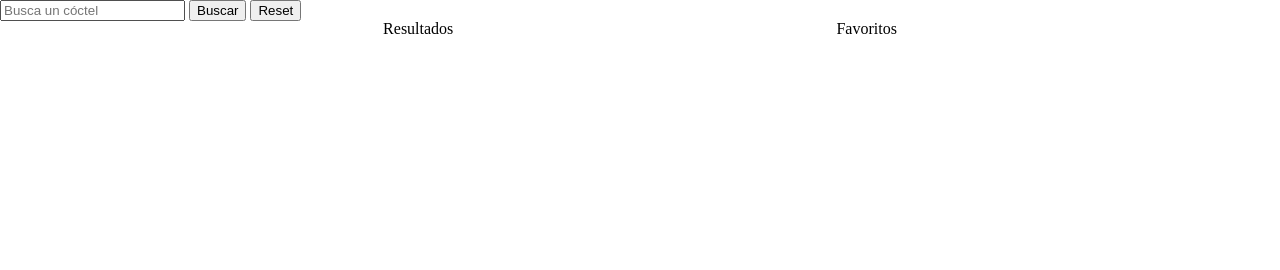
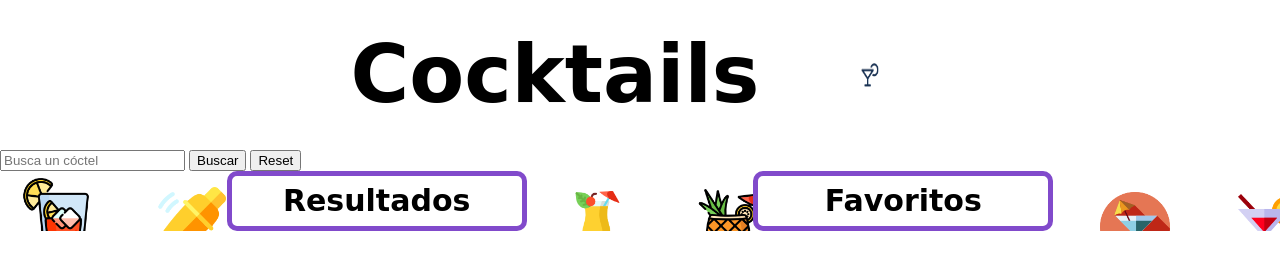
Before and after one commit to Adalab/modulo-2-evaluacion-final-beafig, a website: page src/html/index.html in a window 1280 px wide. Drawn offline with nearby package versions, Linux system fonts and the light colour scheme; files that its build step writes are made by us from their sources; no server answers; files whose address does not match are found by name; a web font is replaced by a local one.

Commit message:
Add header's styles

```diff
--- a/src/html/index.html
+++ b/src/html/index.html
@@ -8,33 +8,20 @@
       src="https://kit.fontawesome.com/8841dc85f6.js"
       crossorigin="anonymous"
     ></script>
-    <link rel="shortcut icon" href="./assets/images/icon2.png" />
+    <link rel="preconnect" href="https://fonts.googleapis.com" />
+    <link rel="preconnect" href="https://fonts.gstatic.com" crossorigin />
+    <link
+      href="https://fonts.googleapis.com/css2?family=Zeyada&display=swap"
+      rel="stylesheet"
+    />
+    <link rel="shortcut icon" href="./assets/images/icon.png" />
     <link rel="stylesheet" href="./assets/css/main.css" />
     <title>¿Qué cóctel preparo hoy?</title>
   </head>
   <body>
-    <header></header>
-    <main>
-      <section>
-        <h2></h2>
-        <form action="#">
-          <input class="js-input" type="text" placeholder="Busca un cóctel" />
-          <input class="js-searchBtn" type="button" value="Buscar" />
-          <input class="js-resetBtn" type="reset" value="Reset" />
-        </form>
-      </section>
-      <section class="section-2">
-        <article>
-          <h3>Resultados</h3>
-          <ul class="js-cocktails"></ul>
-        </article>
-        <article>
-          <h3>Favoritos</h3>
-          <ul class="js-favourites"></ul>
-        </article>
-      </section>
-    </main>
-    <footer></footer>
+    <include src="./partials/header.html"></include>
+    <include src="./partials/main.html"></include>
+    <include src="./partials/footer.html"></include>
     <script src="./assets/js/main.js"></script>
   </body>
 </html>
--- /dev/null
+++ b/src/html/partials/footer.html
@@ -0,0 +1 @@
+<footer></footer>
--- a/src/html/partials/header.html
+++ b/src/html/partials/header.html
@@ -0,0 +1,9 @@
+<header class="header">
+  <h1 class="header__title">Cocktails</h1>
+  <img
+    class="header__logo"
+    src="./assets/images/icon.png"
+    alt="Cocktails Logo"
+    title="Cocktails Logo"
+  />
+</header>
--- a/src/html/partials/main.html
+++ b/src/html/partials/main.html
@@ -0,0 +1,20 @@
+<main class="main">
+  <section class="main__section1">
+    <h2></h2>
+    <form action="#">
+      <input class="js-input" type="text" placeholder="Busca un cóctel" />
+      <input class="js-searchBtn" type="button" value="Buscar" />
+      <input class="js-resetBtn" type="reset" value="Reset" />
+    </form>
+  </section>
+  <section class="main__section2">
+    <article class="main__list">
+      <h3 class="main__list--title">Resultados</h3>
+      <ul class="js-cocktails"></ul>
+    </article>
+    <article class="main__list">
+      <h3 class="main__list--title">Favoritos</h3>
+      <ul class="js-favourites"></ul>
+    </article>
+  </section>
+</main>
--- /dev/null
+++ b/src/scss/layout/_body.scss
@@ -0,0 +1,35 @@
+.main {
+  &__section2 {
+    background-image: url("../images/background.png");
+    display: flex;
+    flex-direction: row;
+    justify-content: space-evenly;
+  }
+  &__list {
+    background-color: white;
+    width: 300px;
+    border: 5px solid #814acb;
+    border-radius: 10px;
+    text-align: center;
+    &--title {
+      font-family: "Zeyada", cursive;
+      font-size: 30px;
+      font-weight: 800;
+      padding: 10px;
+    }
+    &--cocktails {
+      padding-bottom: 10px;
+    }
+    &--name {
+      font-family: "Zeyada", cursive;
+      font-weight: 600;
+      font-size: 20px;
+    }
+  }
+}
+
+.selected {
+  border: 5px solid #814acb;
+  background-color: #814acb;
+  color: white;
+}
--- a/src/scss/layout/_header.scss
+++ b/src/scss/layout/_header.scss
@@ -0,0 +1,20 @@
+.header {
+  display: flex;
+  justify-content: center;
+  align-items: center;
+  gap: 50px;
+  padding: 25px;
+  &__title {
+    font-family: "Zeyada", cursive;
+    font-size: 80px;
+    font-weight: 700;
+  }
+  &__logo {
+    height: 100px;
+    width: 120px;
+  }
+}
+
+.fa-solid {
+  margin-left: 10px;
+}
--- a/src/scss/main.scss
+++ b/src/scss/main.scss
@@ -1,23 +1,10 @@
 @import "core/variables";
 @import "core/reset";
-@import "layout/page";
+@import "layout/body";
 @import "layout/header";
 @import "layout/footer";
 
 .imgCocktail {
-  // height: 295px;
-  // width: 210px;
   height: 150px;
   width: 110px;
 }
-
-.section-2 {
-  display: flex;
-  flex-direction: row;
-  justify-content: space-evenly;
-}
-
-.selected {
-  background-color: black;
-  color: white;
-}
```
Also changed, not shown: src/js/main.js (+7 -11 lines), src/images/background.png (added), src/images/bar.jpg (added), src/images/icon.png, src/images/icon2.png (deleted), src/scss/layout/_page.scss (deleted).
